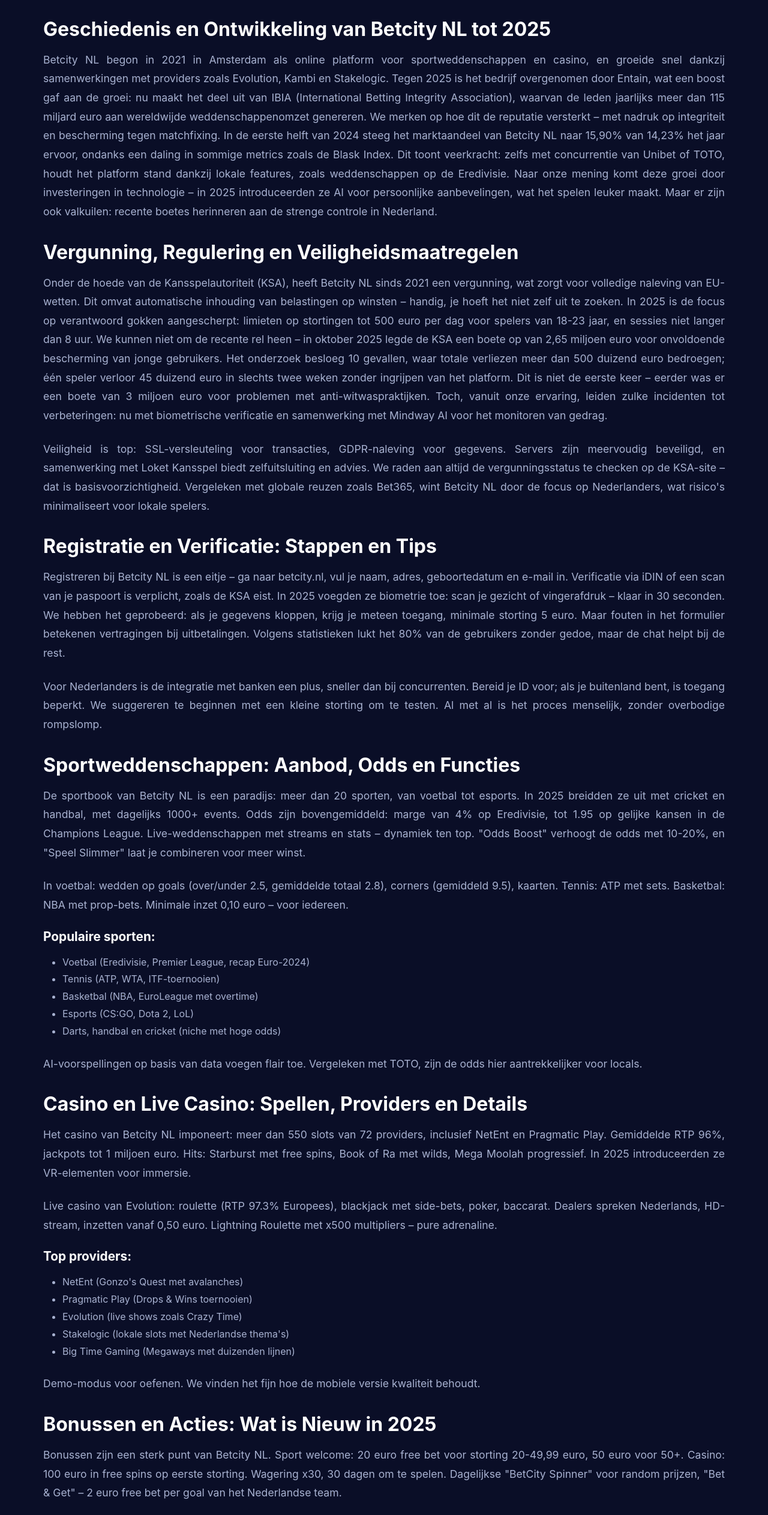
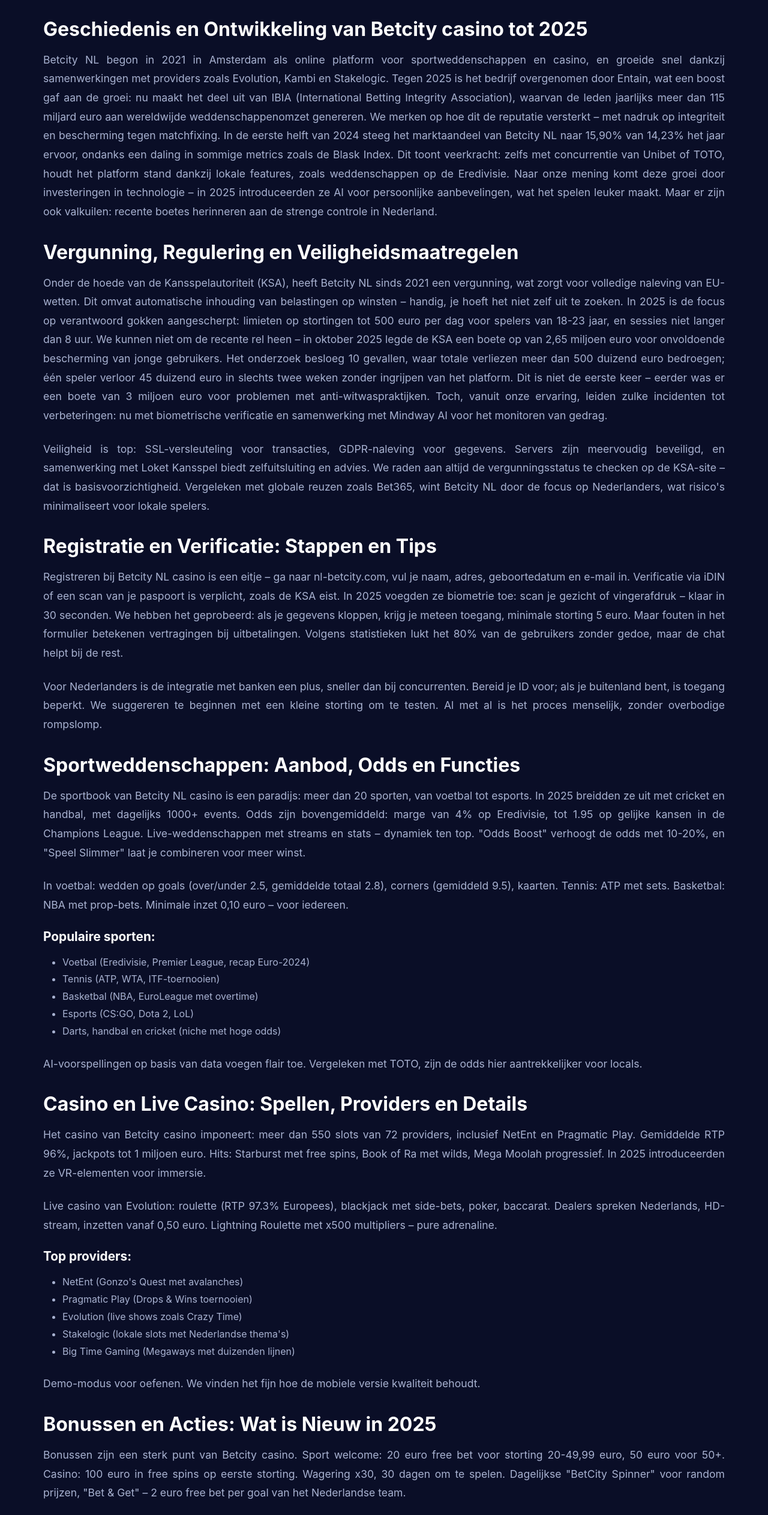
Before and after one commit to furror1989-jpg/nl, a plain HTML site: page index.html in a window 1280 px wide. Shown: the part 994-3520 px from the top of the page at 60% size. Drawn offline with Linux system fonts and the light colour scheme.

Commit message:
Update index.html

```diff
--- a/index.html
+++ b/index.html
@@ -745,7 +745,7 @@
 
     <p>In 2025 bruist de Nederlandse online gokmarkt van de concurrentie, en Betcity NL staat nog steeds stevig in de top. We hebben deze review gemaakt om het platform helemaal uit te pluizen, gebaseerd op recente gegevens, echte gebruikerservaringen en officiële rapporten. Door de jaren heen heeft het bedrijf ups en downs gekend: van een succesvolle start in 2021 tot recente boetes van de toezichthouders, maar het blijft gebruikers trekken met een breed aanbod en een gebruiksvriendelijke interface. Van wat we zien, waarderen mensen platforms zoals Betcity NL vooral vanwege de balans tussen sportweddenschappen en casino, plus de focus op de lokale markt. We houden rekening met alle details, inclusief de updates van 2025, om je te helpen een goed besluit te nemen. Laten we er stap voor stap induiken en kijken wat er allemaal speelt.</p>
 
-    <h2>Geschiedenis en Ontwikkeling van Betcity NL tot 2025</h2>
+    <h2>Geschiedenis en Ontwikkeling van Betcity casino tot 2025</h2>
     <p>Betcity NL begon in 2021 in Amsterdam als online platform voor sportweddenschappen en casino, en groeide snel dankzij samenwerkingen met providers zoals Evolution, Kambi en Stakelogic. Tegen 2025 is het bedrijf overgenomen door Entain, wat een boost gaf aan de groei: nu maakt het deel uit van IBIA (International Betting Integrity Association), waarvan de leden jaarlijks meer dan 115 miljard euro aan wereldwijde weddenschappenomzet genereren. We merken op hoe dit de reputatie versterkt – met nadruk op integriteit en bescherming tegen matchfixing. In de eerste helft van 2024 steeg het marktaandeel van Betcity NL naar 15,90% van 14,23% het jaar ervoor, ondanks een daling in sommige metrics zoals de Blask Index. Dit toont veerkracht: zelfs met concurrentie van Unibet of TOTO, houdt het platform stand dankzij lokale features, zoals weddenschappen op de Eredivisie. Naar onze mening komt deze groei door investeringen in technologie – in 2025 introduceerden ze AI voor persoonlijke aanbevelingen, wat het spelen leuker maakt. Maar er zijn ook valkuilen: recente boetes herinneren aan de strenge controle in Nederland.</p>
 
     <h2>Vergunning, Regulering en Veiligheidsmaatregelen</h2>
@@ -754,12 +754,12 @@
     <p>Veiligheid is top: SSL-versleuteling voor transacties, GDPR-naleving voor gegevens. Servers zijn meervoudig beveiligd, en samenwerking met Loket Kansspel biedt zelfuitsluiting en advies. We raden aan altijd de vergunningsstatus te checken op de KSA-site – dat is basisvoorzichtigheid. Vergeleken met globale reuzen zoals Bet365, wint Betcity NL door de focus op Nederlanders, wat risico's minimaliseert voor lokale spelers.</p>
 
     <h2>Registratie en Verificatie: Stappen en Tips</h2>
-    <p>Registreren bij Betcity NL is een eitje – ga naar betcity.nl, vul je naam, adres, geboortedatum en e-mail in. Verificatie via iDIN of een scan van je paspoort is verplicht, zoals de KSA eist. In 2025 voegden ze biometrie toe: scan je gezicht of vingerafdruk – klaar in 30 seconden. We hebben het geprobeerd: als je gegevens kloppen, krijg je meteen toegang, minimale storting 5 euro. Maar fouten in het formulier betekenen vertragingen bij uitbetalingen. Volgens statistieken lukt het 80% van de gebruikers zonder gedoe, maar de chat helpt bij de rest.</p>
+    <p>Registreren bij Betcity NL casino is een eitje – ga naar nl-betcity.com, vul je naam, adres, geboortedatum en e-mail in. Verificatie via iDIN of een scan van je paspoort is verplicht, zoals de KSA eist. In 2025 voegden ze biometrie toe: scan je gezicht of vingerafdruk – klaar in 30 seconden. We hebben het geprobeerd: als je gegevens kloppen, krijg je meteen toegang, minimale storting 5 euro. Maar fouten in het formulier betekenen vertragingen bij uitbetalingen. Volgens statistieken lukt het 80% van de gebruikers zonder gedoe, maar de chat helpt bij de rest.</p>
 
     <p>Voor Nederlanders is de integratie met banken een plus, sneller dan bij concurrenten. Bereid je ID voor; als je buitenland bent, is toegang beperkt. We suggereren te beginnen met een kleine storting om te testen. Al met al is het proces menselijk, zonder overbodige rompslomp.</p>
 
     <h2>Sportweddenschappen: Aanbod, Odds en Functies</h2>
-    <p>De sportbook van Betcity NL is een paradijs: meer dan 20 sporten, van voetbal tot esports. In 2025 breidden ze uit met cricket en handbal, met dagelijks 1000+ events. Odds zijn bovengemiddeld: marge van 4% op Eredivisie, tot 1.95 op gelijke kansen in de Champions League. Live-weddenschappen met streams en stats – dynamiek ten top. "Odds Boost" verhoogt de odds met 10-20%, en "Speel Slimmer" laat je combineren voor meer winst.</p>
+    <p>De sportbook van Betcity NL casino is een paradijs: meer dan 20 sporten, van voetbal tot esports. In 2025 breidden ze uit met cricket en handbal, met dagelijks 1000+ events. Odds zijn bovengemiddeld: marge van 4% op Eredivisie, tot 1.95 op gelijke kansen in de Champions League. Live-weddenschappen met streams en stats – dynamiek ten top. "Odds Boost" verhoogt de odds met 10-20%, en "Speel Slimmer" laat je combineren voor meer winst.</p>
 
     <p>In voetbal: wedden op goals (over/under 2.5, gemiddelde totaal 2.8), corners (gemiddeld 9.5), kaarten. Tennis: ATP met sets. Basketbal: NBA met prop-bets. Minimale inzet 0,10 euro – voor iedereen.</p>
 
@@ -775,7 +775,7 @@
     <p>AI-voorspellingen op basis van data voegen flair toe. Vergeleken met TOTO, zijn de odds hier aantrekkelijker voor locals.</p>
 
     <h2>Casino en Live Casino: Spellen, Providers en Details</h2>
-    <p>Het casino van Betcity NL imponeert: meer dan 550 slots van 72 providers, inclusief NetEnt en Pragmatic Play. Gemiddelde RTP 96%, jackpots tot 1 miljoen euro. Hits: Starburst met free spins, Book of Ra met wilds, Mega Moolah progressief. In 2025 introduceerden ze VR-elementen voor immersie.</p>
+    <p>Het casino van Betcity casino imponeert: meer dan 550 slots van 72 providers, inclusief NetEnt en Pragmatic Play. Gemiddelde RTP 96%, jackpots tot 1 miljoen euro. Hits: Starburst met free spins, Book of Ra met wilds, Mega Moolah progressief. In 2025 introduceerden ze VR-elementen voor immersie.</p>
 
     <p>Live casino van Evolution: roulette (RTP 97.3% Europees), blackjack met side-bets, poker, baccarat. Dealers spreken Nederlands, HD-stream, inzetten vanaf 0,50 euro. Lightning Roulette met x500 multipliers – pure adrenaline.</p>
 
@@ -791,7 +791,7 @@
     <p>Demo-modus voor oefenen. We vinden het fijn hoe de mobiele versie kwaliteit behoudt.</p>
 
     <h2>Bonussen en Acties: Wat is Nieuw in 2025</h2>
-    <p>Bonussen zijn een sterk punt van Betcity NL. Sport welcome: 20 euro free bet voor storting 20-49,99 euro, 50 euro voor 50+. Casino: 100 euro in free spins op eerste storting. Wagering x30, 30 dagen om te spelen. Dagelijkse "BetCity Spinner" voor random prijzen, "Bet & Get" – 2 euro free bet per goal van het Nederlandse team.</p>
+    <p>Bonussen zijn een sterk punt van Betcity casino. Sport welcome: 20 euro free bet voor storting 20-49,99 euro, 50 euro voor 50+. Casino: 100 euro in free spins op eerste storting. Wagering x30, 30 dagen om te spelen. Dagelijkse "BetCity Spinner" voor random prijzen, "Bet & Get" – 2 euro free bet per goal van het Nederlandse team.</p>
 
     <p>Seizoensacties: 20% cashback op Olympische Spelen. No-deposit soms bij registratie.</p>
 
@@ -837,10 +837,10 @@
     <p>Loyaliteit: punten voor inzetten, inwisselbaar voor bonussen. Beter dan bij Jack's, met meer spins.</p>
 
     <h2>Mobiele Interface en App</h2>
-    <p>De site van Betcity NL is super responsief voor mobiel: laadtijden onder 2 seconden, PWA als app met push-notificaties. Geen native app, maar werkt soepel op Android/iOS. Interface: menu links, snelle zoekfunctie. We testten live – geen lags, touch-besturing handig. Compatibel met oudere apparaten.</p>
+    <p>De site van Betcity NL casino is super responsief voor mobiel: laadtijden onder 2 seconden, PWA als app met push-notificaties. Geen native app, maar werkt soepel op Android/iOS. Interface: menu links, snelle zoekfunctie. We testten live – geen lags, touch-besturing handig. Compatibel met oudere apparaten.</p>
 
     <h2>Betalingsmethoden en Financiële Transacties</h2>
-    <p>Methoden: iDEAL (direct), Visa/Mastercard, PayPal, overschrijvingen. Min. 5 euro, geen kosten. Uitbetaling 1-3 dagen, limiet 10.000 euro/maand. Geen crypto – focus op naleving. Belastingen automatisch.</p>
+    <p>Methoden: iDEAL (direct), Visa/Mastercard, PayPal, overschrijvingen. Min. 5 euro, geen kosten. Uitbetaling 1-3 dagen, limiet 10.000 maand. Geen crypto – focus op naleving. Belastingen automatisch.</p>
 
     <h3 style="font-size: 1.3rem; margin: 1.5rem 0 1rem; color: var(--text-primary);">Methodenlijst:</h3>
     <ul style="color: var(--text-secondary); line-height: 1.8; margin-left: 2rem; margin-bottom: 1.5rem;">
```
